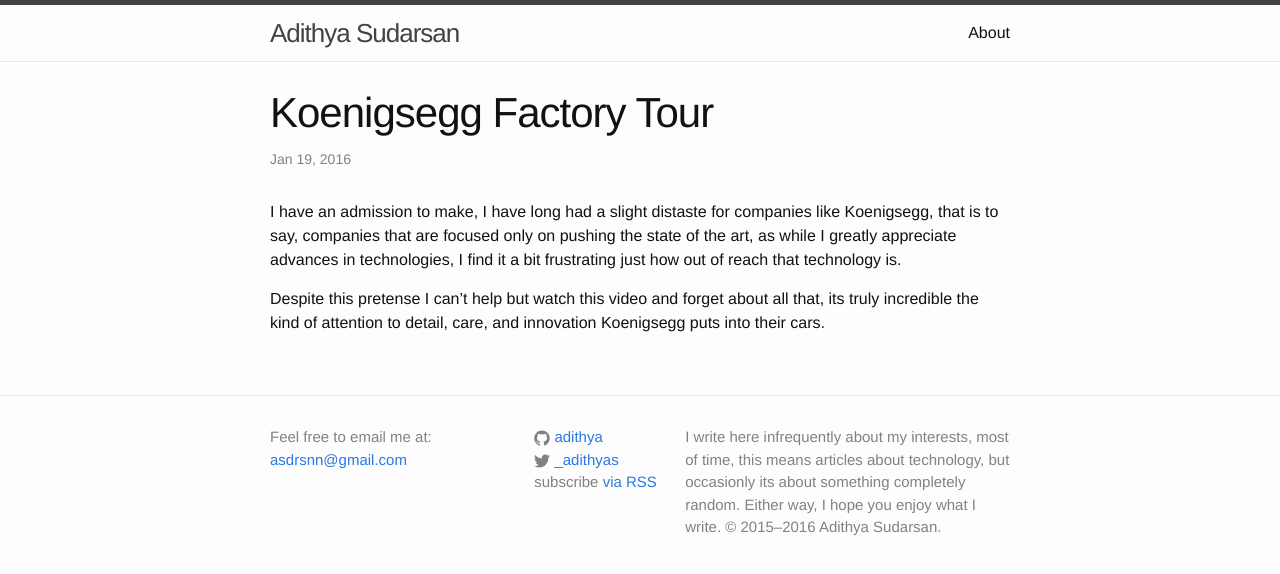
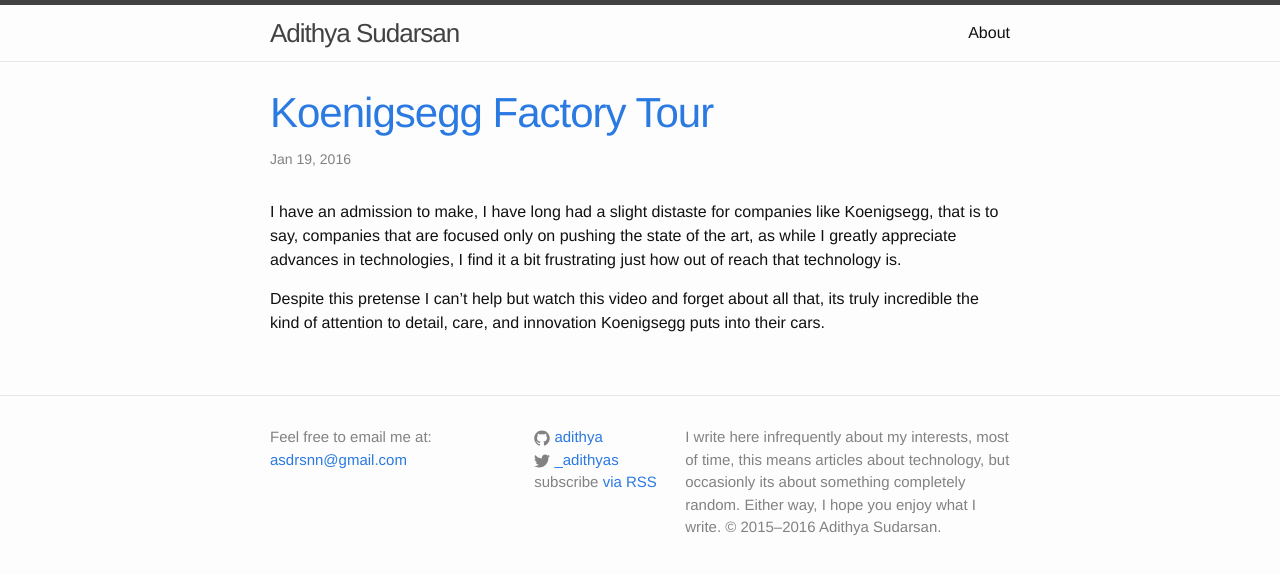
Before and after one commit to adithya/adithya.github.io, a Jekyll site: the page built from _posts/2015-12-21-koenigsegg-factory-tour.markdown, in a window 1280 px wide. Shown: the top 574 px of the page. Built offline with Jekyll 4.4.1, drawn with Linux system fonts in a browser that asks for light colours.

Commit message:
Changes to post layout to support linkblogs

```diff
--- a/_layouts/post.html
+++ b/_layouts/post.html
@@ -4,7 +4,14 @@
 <article class="post" itemscope itemtype="http://schema.org/BlogPosting">
 
   <header class="post-header">
-    <h1 class="post-title" itemprop="name headline">{{ page.title }}</h1>
+	{% if page.external-url %}
+  	<a href="{{ page.external-url }}">
+		 <h1 class="post-title" itemprop="name headline">{{ page.title }}</h1>
+	</a>
+	{% else %}
+		 <h1 class="post-title" itemprop="name headline">{{ page.title }}</h1>
+  	</a>
+	{% endif %}
     <p class="post-meta"><time datetime="{{ page.date | date_to_xmlschema }}" itemprop="datePublished">{{ page.date | date: "%b %-d, %Y" }}</time>{% if page.author %} • <span itemprop="author" itemscope itemtype="http://schema.org/Person"><span itemprop="name">{{ page.author }}</span></span>{% endif %}</p>
   </header>
 
```
